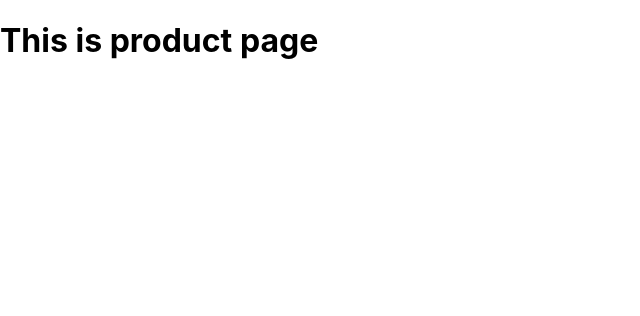
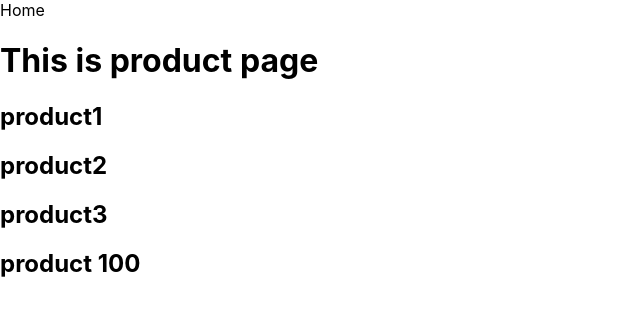
Before and after one commit to bulbul-rasel/learning-nextjs, a Next.js app: page /product in a window 1280 px wide. Shown: the top 316 px of the page, without its empty margins (0-640 px from the left). Built offline with nearby package versions, Linux system fonts and the light colour scheme.

Commit message:
navigating dianamically

```diff
--- a/pages/product/index.js
+++ b/pages/product/index.js
@@ -1,10 +1,35 @@
+import Link from 'next/link';
 import React from 'react';
 
-const productList = () => {
+const productList = ({productId = 100}) => {
     return (
-        <div>
+        <>
+        <Link href='/'>Home</Link>
             <h1>This is product page</h1>
-        </div>
+            <h2>
+                <Link href='product/1'>
+                    <a>product1</a>
+                </Link>
+            </h2>
+            <h2>
+                <Link href='product/2'>
+                    <a>product2</a>
+                </Link>
+            </h2>
+            <h2>
+                <Link href='product/3' replace>
+                    <a>product3</a>
+                </Link>
+            </h2>
+            <h2>
+                <Link href={`product/${productId}`}>
+                    <a>product {productId}</a>
+                </Link>
+            </h2>
+            {/* <p>This is Product 1</p>
+            <p>This is Product 2</p>
+            <p>This is Product 3</p> */}
+        </>
     );
 };
 
```
Also changed, not shown: pages/index.js (+11 -4 lines).
